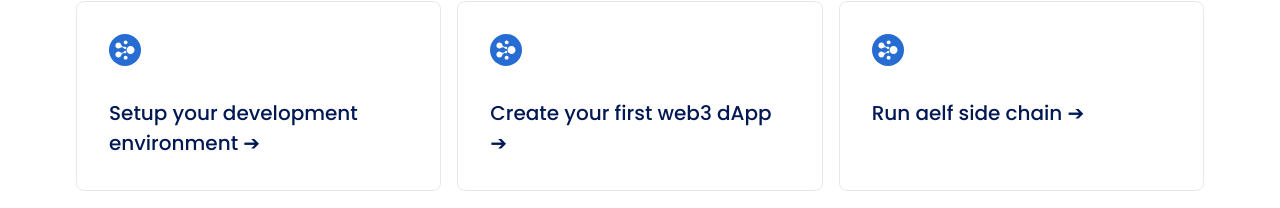
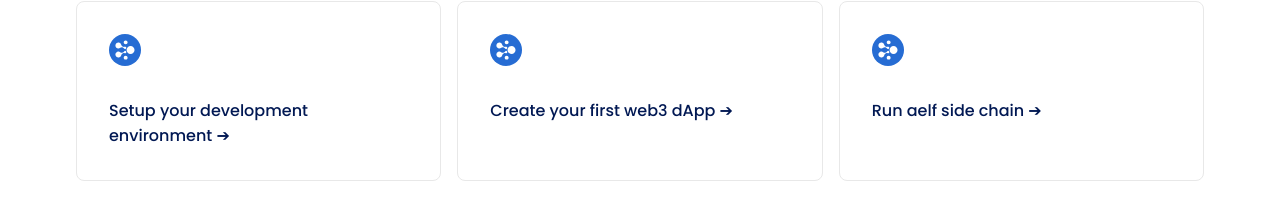
Before and after one commit to AElf-devops/aelf-website-next, a Next.js app: page /developer-center in a window 1280 px wide. Shown: the part 2949-3157 px from the top of the page. Built offline with nearby package versions, Linux system fonts and the light colour scheme.

Commit message:
style: adjust font-size

```diff
--- a/src/pageComponents/developer-center/StartCardSection/StartCardItem/styles.module.scss
+++ b/src/pageComponents/developer-center/StartCardSection/StartCardItem/styles.module.scss
@@ -13,6 +13,7 @@
   .text {
     color: #011853;
     font-family: "Poppins-Medium";
+    font-size: 16px;
     font-weight: 500;
     line-height: normal;
   }
@@ -21,23 +22,14 @@
 .desktop.startCardItem {
   gap: 32px;
   padding: 32px;
-  .text {
-    font-size: 20px;
-  }
 }
 
 .tablet.startCardItem {
   gap: 32px;
   padding: 32px;
-  .text {
-    font-size: 16px;
-  }
 }
 
 .mobile.startCardItem {
   gap: 24px;
   padding: 24px;
-  .text {
-    font-size: 16px;
-  }
 }
```
